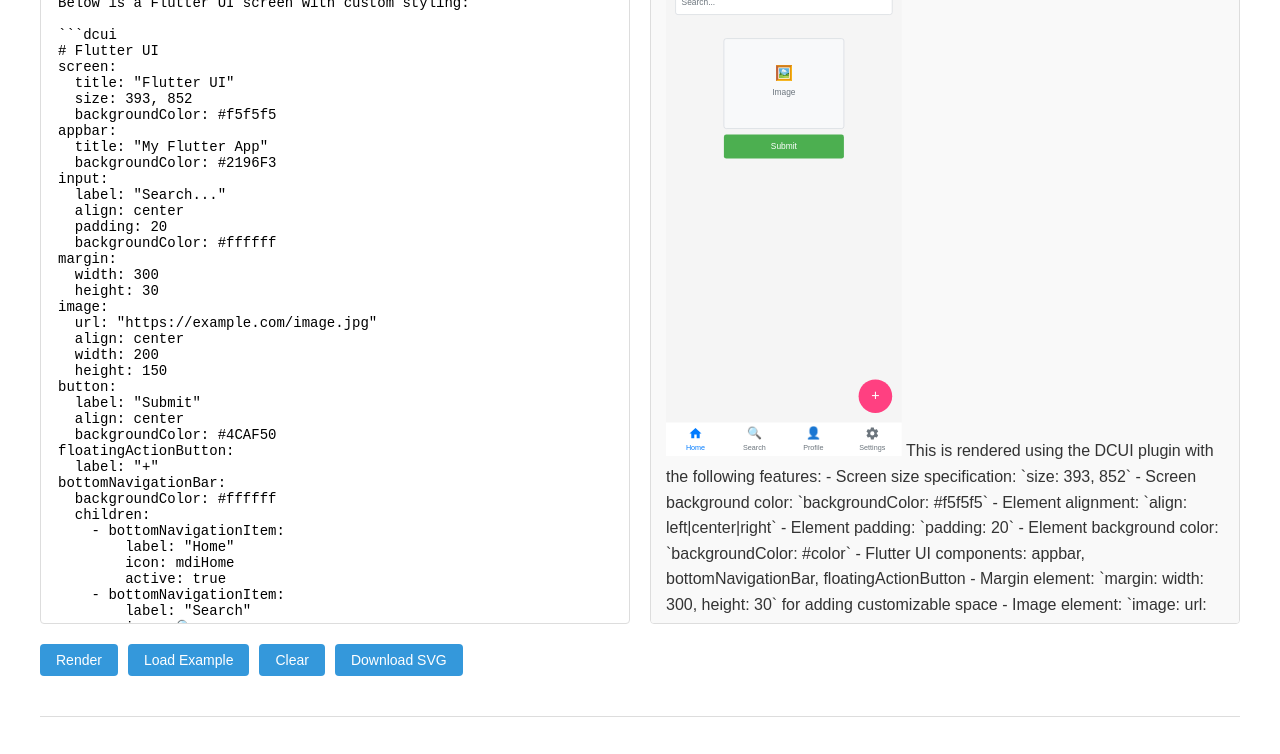
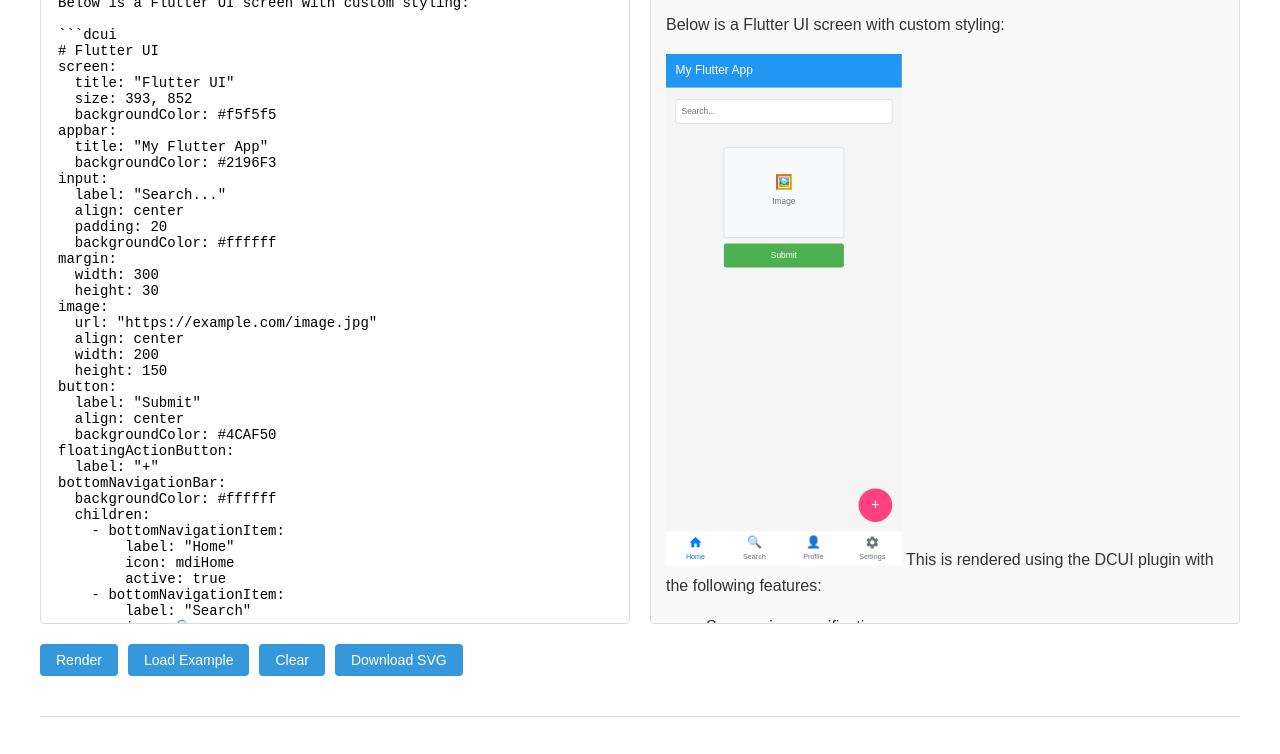
Before and after one commit to t-nakata/slml-plugin, a website: page index.html in a window 1280 px wide. Shown: the part 229-983 px from the top of the page. Drawn offline with Linux system fonts and the light colour scheme.

Commit message:
index.htmlをマークダウンが使えるように修正

````diff
--- a/index.html
+++ b/index.html
@@ -242,17 +242,114 @@ This is rendered using the DCUI plugin with the following features:
 - BottomNavigationItem with icons: \`icon: 🏠, active: true|false\`
 `;
 
+    // Simple markdown to HTML converter
+    function markdownToHtml(markdown) {
+      if (!markdown) return '';
+
+      // Replace DCUI blocks first
+      let html = replaceDCUIWithSVG(markdown, 0.6);
+
+      // Process regular markdown syntax
+      // Headers
+      html = html.replace(/^# (.*$)/gm, '<h1>$1</h1>');
+      html = html.replace(/^## (.*$)/gm, '<h2>$1</h2>');
+      html = html.replace(/^### (.*$)/gm, '<h3>$1</h3>');
+      html = html.replace(/^#### (.*$)/gm, '<h4>$1</h4>');
+      html = html.replace(/^##### (.*$)/gm, '<h5>$1</h5>');
+      html = html.replace(/^###### (.*$)/gm, '<h6>$1</h6>');
+
+      // Bold
+      html = html.replace(/\*\*(.*?)\*\*/g, '<strong>$1</strong>');
+      html = html.replace(/__(.*?)__/g, '<strong>$1</strong>');
+
+      // Italic
+      html = html.replace(/\*(.*?)\*/g, '<em>$1</em>');
+      html = html.replace(/_(.*?)_/g, '<em>$1</em>');
+
+      // Links
+      html = html.replace(/\[(.*?)\]\((.*?)\)/g, '<a href="$2">$1</a>');
+
+      // Images
+      html = html.replace(/!\[(.*?)\]\((.*?)\)/g, '<img alt="$1" src="$2">');
+
+      // Process lists
+      // First, mark unordered and ordered list items differently
+      html = html.replace(/^\s*[-*+]\s+(.*$)/gm, '<ul-li>$1</ul-li>');
+      html = html.replace(/^\s*\d+\.\s+(.*$)/gm, '<ol-li>$1</ol-li>');
+
+      // Then wrap consecutive unordered list items in ul tags
+      html = html.replace(/(<ul-li>.*?<\/ul-li>)(\s*<ul-li>.*?<\/ul-li>)*/g, '<ul>$&</ul>');
+
+      // Then wrap consecutive ordered list items in ol tags
+      html = html.replace(/(<ol-li>.*?<\/ol-li>)(\s*<ol-li>.*?<\/ol-li>)*/g, '<ol>$&</ol>');
+
+      // Finally, convert the temporary tags to proper li tags
+      html = html.replace(/<ul-li>(.*?)<\/ul-li>/g, '<li>$1</li>');
+      html = html.replace(/<ol-li>(.*?)<\/ol-li>/g, '<li>$1</li>');
+
+      // Code blocks (not DCUI)
+      // Match code blocks that don't start with 'dcui' (those are already processed)
+      html = html.replace(/```(?!dcui)([\s\S]*?)```/g, function(match, code) {
+        // Escape HTML in code blocks
+        const escapedCode = code
+          .replace(/&/g, '&amp;')
+          .replace(/</g, '&lt;')
+          .replace(/>/g, '&gt;');
+        return `<pre><code>${escapedCode}</code></pre>`;
+      });
+
+      // Inline code
+      html = html.replace(/`([^`]+)`/g, function(match, code) {
+        // Escape HTML in inline code
+        const escapedCode = code
+          .replace(/&/g, '&amp;')
+          .replace(/</g, '&lt;')
+          .replace(/>/g, '&gt;');
+        return `<code>${escapedCode}</code>`;
+      });
+
+      // Blockquotes
+      html = html.replace(/^>\s+(.*$)/gm, '<blockquote>$1</blockquote>');
+
+      // Paragraphs (lines that are not part of other elements)
+      // Split by double newlines to identify paragraphs
+      const paragraphs = html.split(/\n\n+/);
+      html = paragraphs.map(p => {
+        // Skip if already wrapped in HTML tags
+        if (p.trim().startsWith('<') &&
+            !p.trim().startsWith('<li>') &&
+            !p.trim().startsWith('<ul-li>') &&
+            !p.trim().startsWith('<ol-li>')) {
+          return p;
+        }
+        // Skip empty lines
+        if (!p.trim()) {
+          return '';
+        }
+        // Wrap in paragraph tags if it's not a list item
+        if (!p.includes('<li>') &&
+            !p.includes('<ul-li>') &&
+            !p.includes('<ol-li>') &&
+            !p.includes('<ul>') &&
+            !p.includes('<ol>')) {
+          return `<p>${p}</p>`;
+        }
+        return p;
+      }).join('\n\n');
+
+      return html;
+    }
+
     // Render the markdown with DCUI
     function renderMarkdown() {
       const markdown = markdownInput.value;
 
       try {
-        // Process the markdown to find and render DCUI blocks
-        // Use a scale factor of 0.6 to make the preview smaller (300px width for a 500px screen)
-        const processedMarkdown = replaceDCUIWithSVG(markdown, 0.6);
+        // Convert markdown to HTML
+        const html = markdownToHtml(markdown);
 
-        // Display the processed markdown
-        preview.innerHTML = processedMarkdown;
+        // Display the processed markdown as HTML
+        preview.innerHTML = html;
       } catch (error) {
         console.error('Error rendering markdown:', error);
         preview.innerHTML = `<div style="color: red;">Error: ${error.message}</div>`;
--- a/renderer.ts
+++ b/renderer.ts
@@ -566,7 +566,7 @@ function replaceDCUIWithSVG(markdown: string, scale = 1.0): string {
   while ((match = dcuiBlockRegex.exec(markdown)) !== null) {
     if (index < screens.length) {
       const svg = renderDCUIToSVG(screens[index], scale);
-      processedMarkdown = processedMarkdown.replace(match[0], svg);
+      processedMarkdown = processedMarkdown.replace(match[0], `\n\n${svg}\n\n`);
       index++;
     }
   }
````
